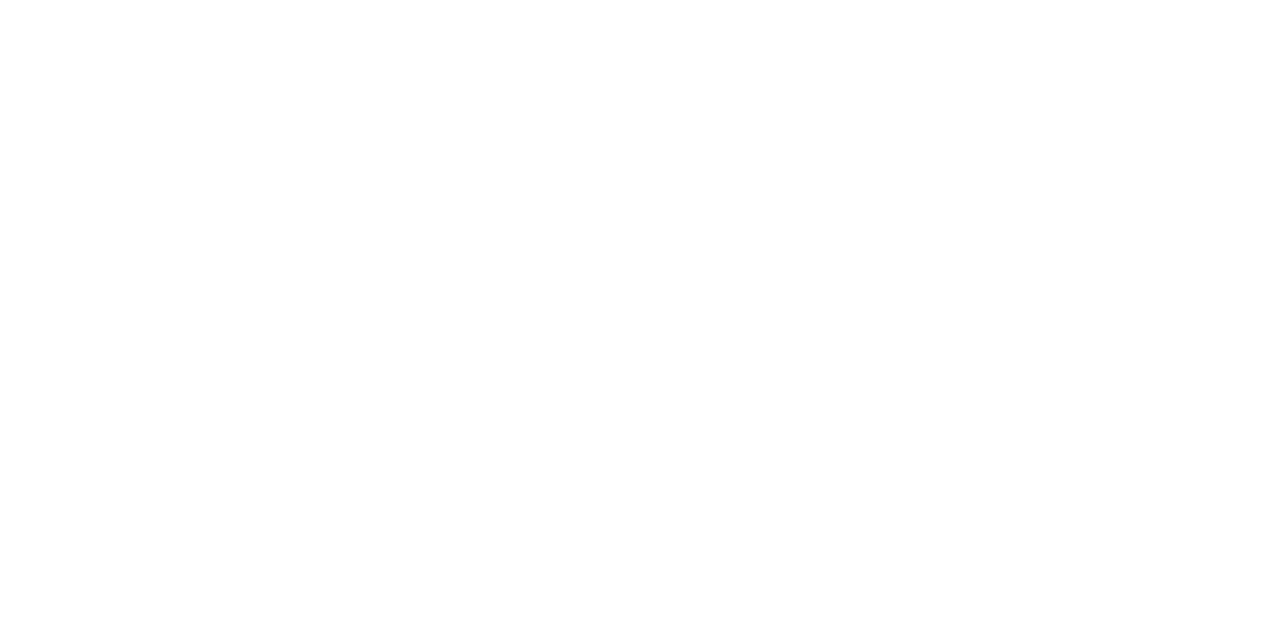
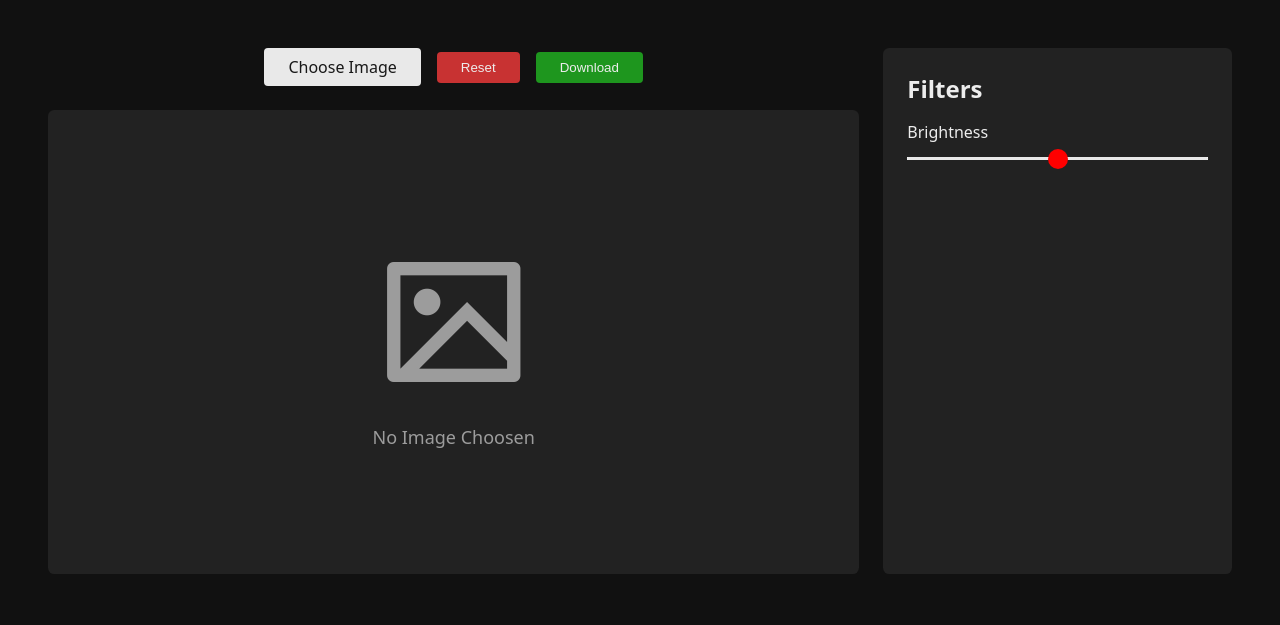
Before and after one commit to KrunalKadtan/Image-Editor, a plain HTML site: page index.html in a window 1280 px wide. Drawn offline with nearby package versions, Linux system fonts and the light colour scheme.

Commit message:
UI almost completed

```diff
--- a/index.html
+++ b/index.html
@@ -4,10 +4,51 @@
     <meta charset="UTF-8">
     <meta name="viewport" content="width=device-width, initial-scale=1">
     <title></title>
+    <link
+      href="https://cdn.jsdelivr.net/npm/remixicon@4.9.0/fonts/remixicon.css"
+      rel="stylesheet"
+    />
     <link href="theme.css" rel="stylesheet">
     <link href="style.css" rel="stylesheet">
   </head>
   <body>
+    <main>
+      <section>
 
+        <div class="left">
+          <div class="top">
+            <label for="image-input" class="btn">
+              Choose Image
+              <input type="file" id="image-input" accept="image/*" hidden>
+            </label>
+            <button class="btn" id="reset-btn">Reset</button>
+            <button class="btn" id="download-btn">Download</button>
+          </div>
+
+          <div class="bottom">
+            <div class="placeholder">
+              <i class="ri-image-line"></i>
+              <p>No Image Choosen</p>
+            </div>
+    </div>
+        </div>
+
+        <div class="right">
+          <h2>Filters</h2>
+          <div class="filters">
+            <div class="filter">
+              <p>Brightness</p>
+              <input
+                type="range"
+                min="0"
+                max="200"
+                name="brightness"
+                value="100"
+              >
+            </div>
+          </div>
+        </div>
+      </section>
+    </main>
   </body>
 </html>
--- a/style.css
+++ b/style.css
@@ -8,3 +8,124 @@
 body {
   width: 100%;
 }
+
+html {
+  font-family: system-ui, -apple-system, BlinkMacSystemFont, 'Segoe UI', Roboto, Oxygen, Ubuntu;
+  background-color: var(--bg-primary-color);
+  color: var(--text-primary-color);
+}
+
+main {
+  width: 100%;
+}
+
+main section {
+  width: 100%;
+  padding: var(--pd-2xl);
+  display: flex;
+  gap: var(--gutter-lg);
+}
+
+.btn {
+  padding: var(--pd-sm) var(--pd-lg);
+  border: none;
+  outline: none;
+  border-radius: var(--border-radius-md);
+  background-color: var(--bg-active-color);
+  cursor: pointer;
+  color: var(--text-active-color);
+}
+
+#reset-btn {
+  background-color: var(--bg-danger-color);
+  color: var(--text-primary-color);
+}
+
+#download-btn {
+  background-color: var(--bg-success-color);
+  color: var(--text-primary-color);
+}
+
+main section .left {
+  display: flex;
+  flex-direction: column;
+  gap: var(--gutter-lg);
+  align-items: center;
+  width: 70%;
+}
+
+main section .top {
+  display: flex;
+  align-items: center;
+  gap: var(--gutter-md);
+}
+
+main section .bottom {
+  background-color: var(--bg-secondary-color);
+  width: 100%;
+  padding: var(--pd-2xl);
+  aspect-ratio: 5.25/3;
+  border-radius: var(--border-radius-xl);
+  display: flex;
+  justify-content: center;
+  align-items: center;
+}
+
+main section .bottom .placeholder {
+  display: flex;
+  flex-direction: column;
+  align-items: center;
+  opacity: 0.6;
+  gap: var(--gutter-md);
+}
+
+main section .bottom .placeholder i {
+  font-size: 10rem;
+}
+
+main section .bottom .placeholder p {
+  font-size: var(--font-size-lg);
+}
+
+main section .right {
+  width: 30%;
+  background-color: var(--bg-secondary-color);
+  padding: var(--pd-lg);
+  border-radius: var(--border-radius-xl);
+  display: flex;
+  flex-direction: column;
+  gap: var(--gutter-md);
+}
+
+main section .right .filters {
+  display: flex;
+  flex-direction: column;
+  gap: var(--gutter-md);
+}
+
+main section .right .filter {
+  width: 100%;
+}
+
+main section .right .filter input {
+  width: 100%;
+  outline: none;
+  margin-top: var(--margin-sm);
+  appearance: none;
+}
+
+main section .right .filter input::-webkit-slider-runnable-track {
+  background-color: var(--bg-active-color);
+  height: 3px;
+  border-radius: 2px;
+}
+
+main section .right .filter input::-webkit-slider-thumb {
+  cursor: pointer;
+  appearance: none;
+  width: 20px;
+  height: 20px;
+  border-radius: 50%;
+  background-color: #f00;
+  margin-top: -8.5px;
+}
--- a/theme.css
+++ b/theme.css
@@ -4,6 +4,8 @@
   --bg-primary-color: rgb(17, 17, 17);
   --bg-secondary-color: rgb(34, 34, 34);
   --bg-active-color: rgb(233, 233, 233);
+  --bg-danger-color: rgb(200, 50, 50);
+  --bg-success-color: rgb(30, 150, 30);
 
   /* Text Colors */
   --text-primary-color: rgb(237, 237, 237);
```
